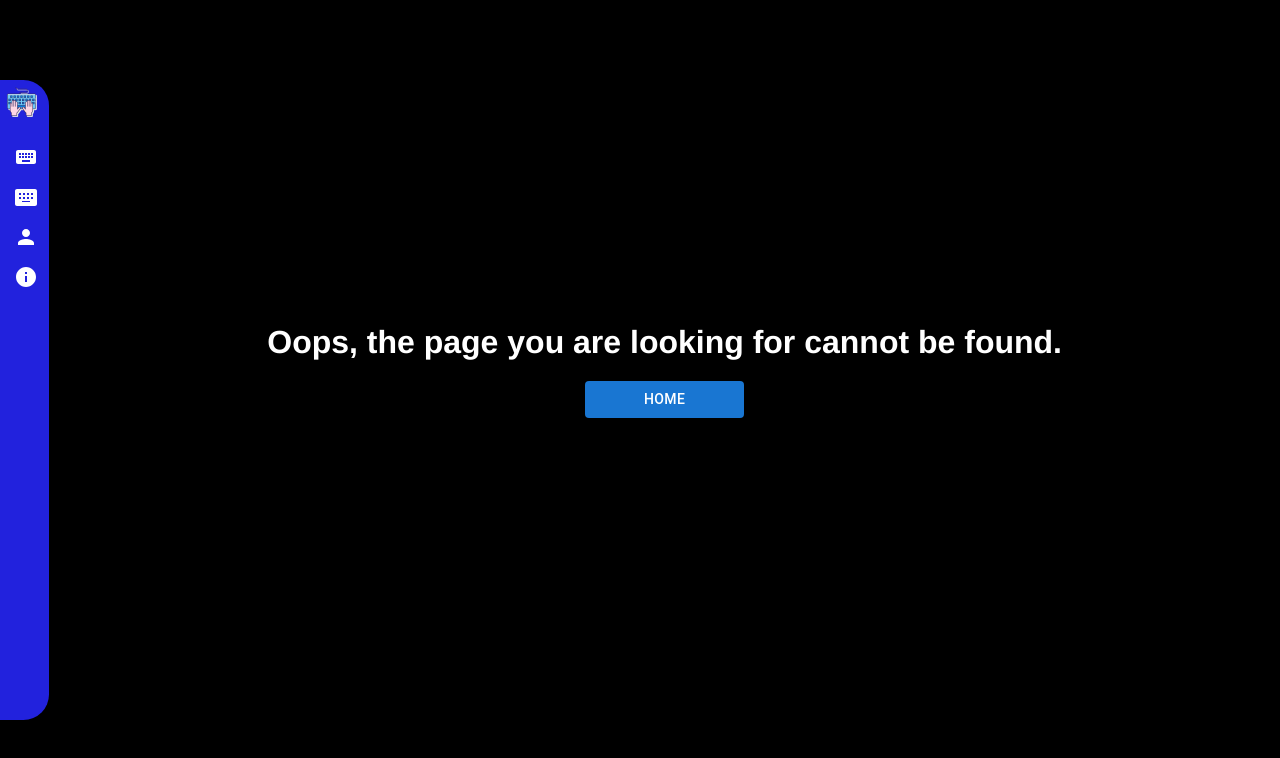
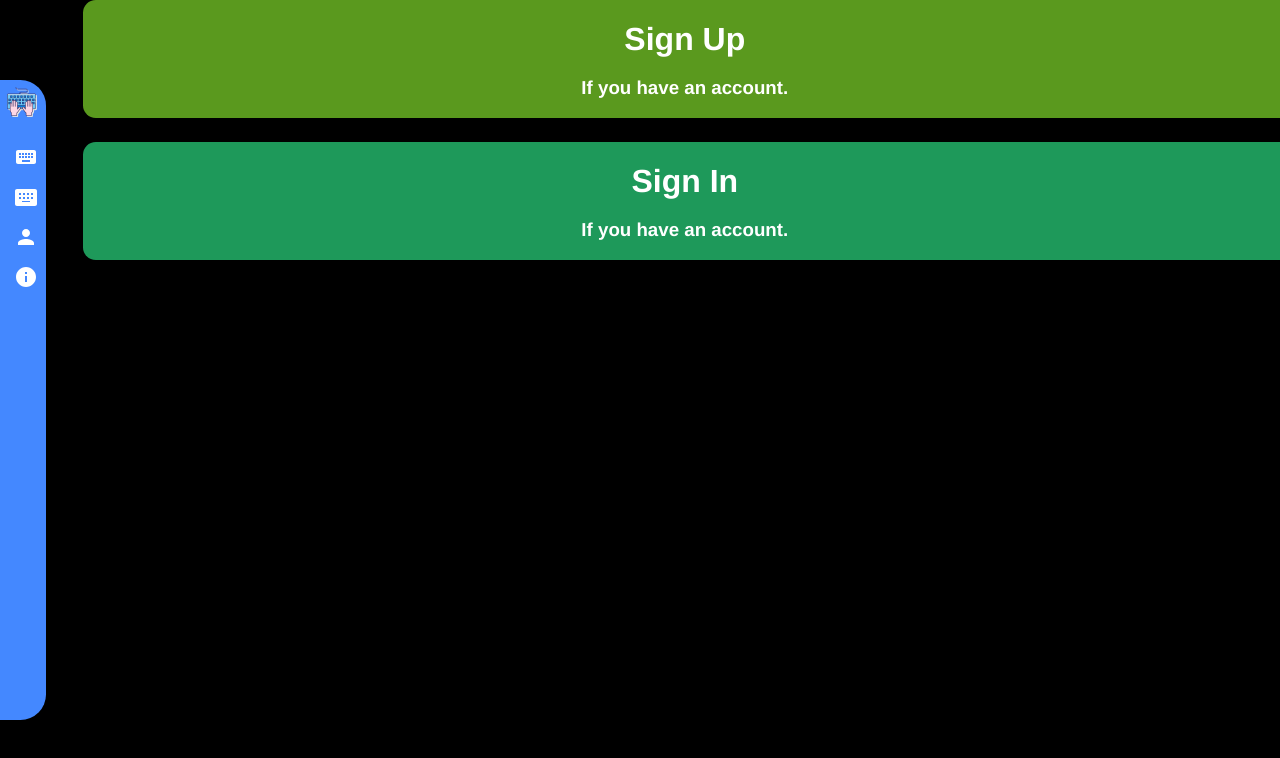
Before and after one commit to AJR07/Typeracer, a React (Vite) app: page /profile in a window 1280 px wide. Shown: the top 758 px of the page. Built offline with nearby package versions, Linux system fonts and the light colour scheme; no server answers.

Commit message:
:lipstick: Create UI for Authentication

```diff
--- a/src/components/faq.tsx
+++ b/src/components/faq.tsx
@@ -2,6 +2,7 @@ import { IconButton } from "@mui/material";
 import { Stack } from "@mui/system";
 import { useState } from "react";
 import ArrowDropDownCircleIcon from "@mui/icons-material/ArrowDropDownCircle";
+import { motion } from "framer-motion";
 
 interface FAQComponentProps {
     question: string;
@@ -13,9 +14,14 @@ export default function FAQComponent(props: FAQComponentProps) {
 
     return (
         <div className="faq" style={{ textAlign: "left" }}>
-            <Stack id="toggle" direction="row" spacing={1}>
+            <Stack
+                id="toggle"
+                direction="row"
+                spacing={1}
+                onClick={() => setHidden(!hidden)}
+                style={{ cursor: "pointer" }}
+            >
                 <IconButton
-                    onClick={() => setHidden(!hidden)}
                     style={{
                         background: "transparent",
                         border: "none",
@@ -35,7 +41,13 @@ export default function FAQComponent(props: FAQComponentProps) {
                 </IconButton>
                 <h2>{props.question}</h2>
             </Stack>
-            <p hidden={hidden}>{props.answer}</p>
+            <motion.p
+                hidden={hidden}
+                style={{ color: "white" }}
+                animate={{ y: hidden ? -30 : 0, opacity: hidden ? 0 : 1 }}
+            >
+                {props.answer}
+            </motion.p>
         </div>
     );
 }
--- a/src/components/navbar.tsx
+++ b/src/components/navbar.tsx
@@ -41,7 +41,7 @@ export default function NavigationBar() {
             whileHover={{ backgroundColor: "#4444ff" }}
             style={{
                 width: "4vw",
-                backgroundColor: "#2222dd",
+                backgroundColor: "#4488ff",
                 height: "80vh",
                 marginTop: "10vh",
                 borderTopRightRadius: "2vw",
--- /dev/null
+++ b/src/lib/firebase.ts
@@ -0,0 +1,4 @@
+import { initializeApp } from "firebase/app";
+
+let firebaseApp = initializeApp(await import("../serviceAccountKey.json"));
+export default firebaseApp;
--- a/src/pages/app.tsx
+++ b/src/pages/app.tsx
@@ -3,15 +3,17 @@ import { BrowserRouter, Route, Routes } from "react-router-dom";
 import NavigationBar from "../components/navbar";
 import PageNotFound from "./404/PageNotFound";
 import About from "./about/about";
+import SignInOrUp from "./auth/auth";
 
 export default function App() {
     return (
         <div id="app">
             <BrowserRouter>
-                <Stack direction="row">
+                <Stack direction="row" spacing={3}>
                     <NavigationBar />
                     <Routes>
                         <Route path="/about" element={<About />} />
+                        <Route path="/profile" element={<SignInOrUp />} />
                         <Route path="*" element={<PageNotFound />} />
                     </Routes>
                 </Stack>
--- /dev/null
+++ b/src/pages/auth/auth.tsx
@@ -0,0 +1,73 @@
+import firebaseApp from "../../lib/firebase";
+import { getAuth } from "firebase/auth";
+import { useAuthState } from "react-firebase-hooks/auth";
+import Profile from "./profile";
+import { motion } from "framer-motion";
+import { Stack } from "@mui/material";
+
+const auth = getAuth(firebaseApp);
+
+export default function SignInOrUp() {
+    const [user, loading, error] = useAuthState(auth);
+    if (loading) {
+        return <p>Loading...</p>;
+    }
+    if (error) {
+        return <h1>An error has occurred while loading your profile.</h1>;
+    }
+    if (user !== null && user !== undefined) {
+        return <Profile user={user} />;
+    }
+
+    return (
+        <Stack style={{ width: "100%" }} direction="column" spacing={3}>
+            <motion.div
+                style={{
+                    backgroundColor: "rgba(150, 255, 50, 0.6)",
+                    width: "94vw",
+                    marginLeft: "1vw",
+                    borderTopLeftRadius: "1vw",
+                    borderBottomLeftRadius: "1vw",
+                }}
+                whileHover={{
+                    backgroundColor: "rgba(150, 255, 50, 0.5)",
+                    borderTopLeftRadius: "1.5vw",
+                    borderBottomLeftRadius: "1.5vw",
+                }}
+            >
+                <Stack direction="column">
+                    <h1 style={{ textAlign: "center", marginBottom: "0" }}>
+                        Sign Up
+                    </h1>
+                    <h3 style={{ textAlign: "center" }}>
+                        If you have an account.
+                    </h3>
+                </Stack>
+            </motion.div>
+
+            <motion.div
+                style={{
+                    backgroundColor: "rgba(50, 255, 150, 0.6)",
+                    width: "94vw",
+                    marginLeft: "1vw",
+                    borderTopLeftRadius: "1vw",
+                    borderBottomLeftRadius: "1vw",
+                }}
+                whileHover={{
+                    backgroundColor: "rgba(50, 255, 150, 0.5)",
+                    borderTopLeftRadius: "1.5vw",
+                    borderBottomLeftRadius: "1.5vw",
+                }}
+            >
+                <Stack direction="column">
+                    <h1 style={{ textAlign: "center", marginBottom: "0" }}>
+                        Sign In
+                    </h1>
+                    <h3 style={{ textAlign: "center" }}>
+                        If you have an account.
+                    </h3>
+                </Stack>
+            </motion.div>
+        </Stack>
+    );
+}
--- /dev/null
+++ b/src/pages/auth/profile.tsx
@@ -0,0 +1,16 @@
+import { getAuth, User } from "firebase/auth";
+import firebaseApp from "../../lib/firebase";
+
+const auth = getAuth(firebaseApp);
+
+interface ProfileProps {
+    user: User;
+}
+
+export default function Profile(props: ProfileProps) {
+    return (
+        <div>
+            <h1>Profile of {props.user.displayName}</h1>
+        </div>
+    );
+}
```
Also changed, not shown: 2 other files (tests, documents, lock files or other folders).
